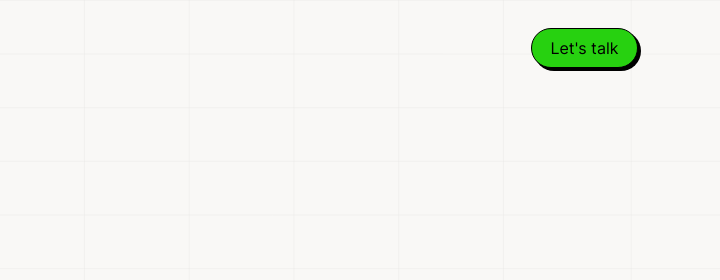
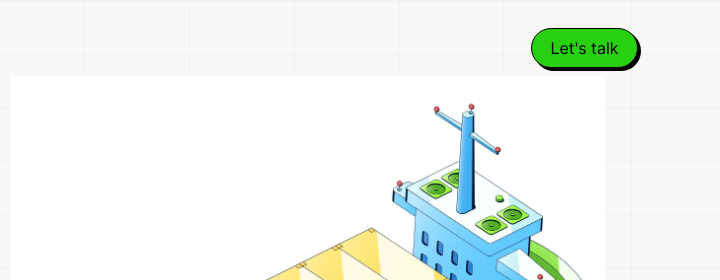
Before and after one commit to Renish-p-atel/transport.github.io, a plain HTML site: page index.html in a window 1280 px wide. Shown: the top 280 px of the page, 560-1280 px from the left. Drawn offline with nearby package versions, Linux system fonts and the light colour scheme; files whose address does not match are found by name.

Commit message:
Update index.html

```diff
--- a/index.html
+++ b/index.html
@@ -33,7 +33,7 @@
                     <button id="btn-2">Contact us and learn more</button>
                 </div>
                 <div class="hero-right">
-                    <img src="_x32__1_.svg" alt="" class=" img-fluid">
+                    <img src="boatwebp.webp" alt="" class=" img-fluid">
                 </div>
             </div>
         </div>
```
